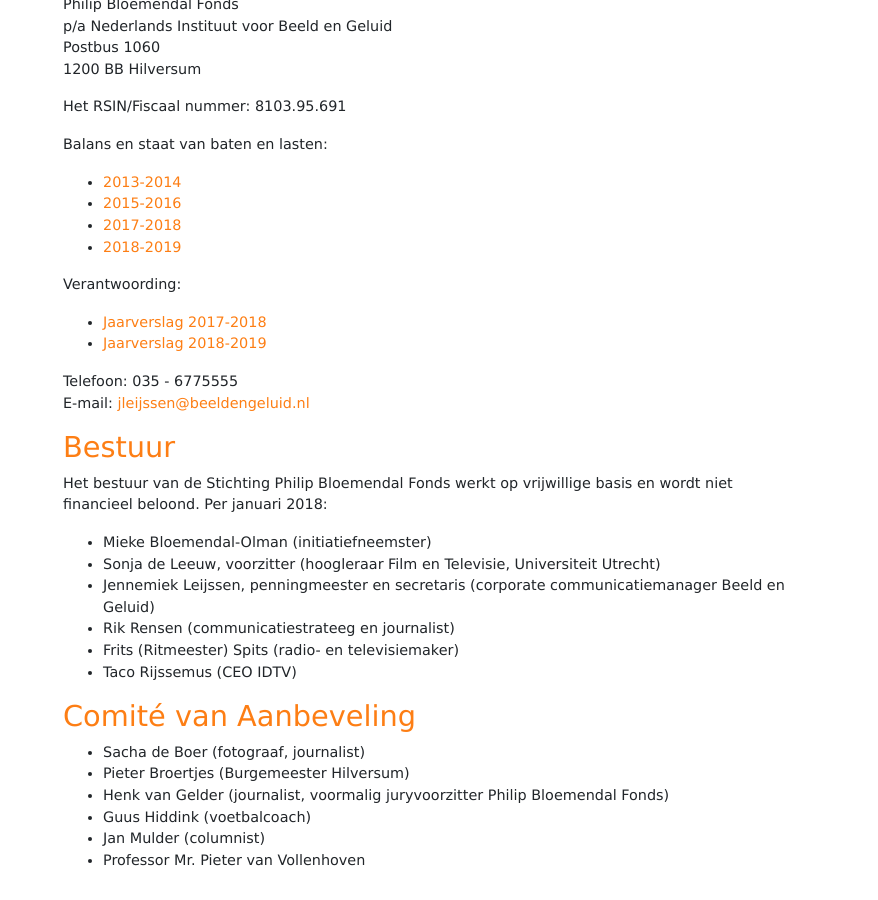
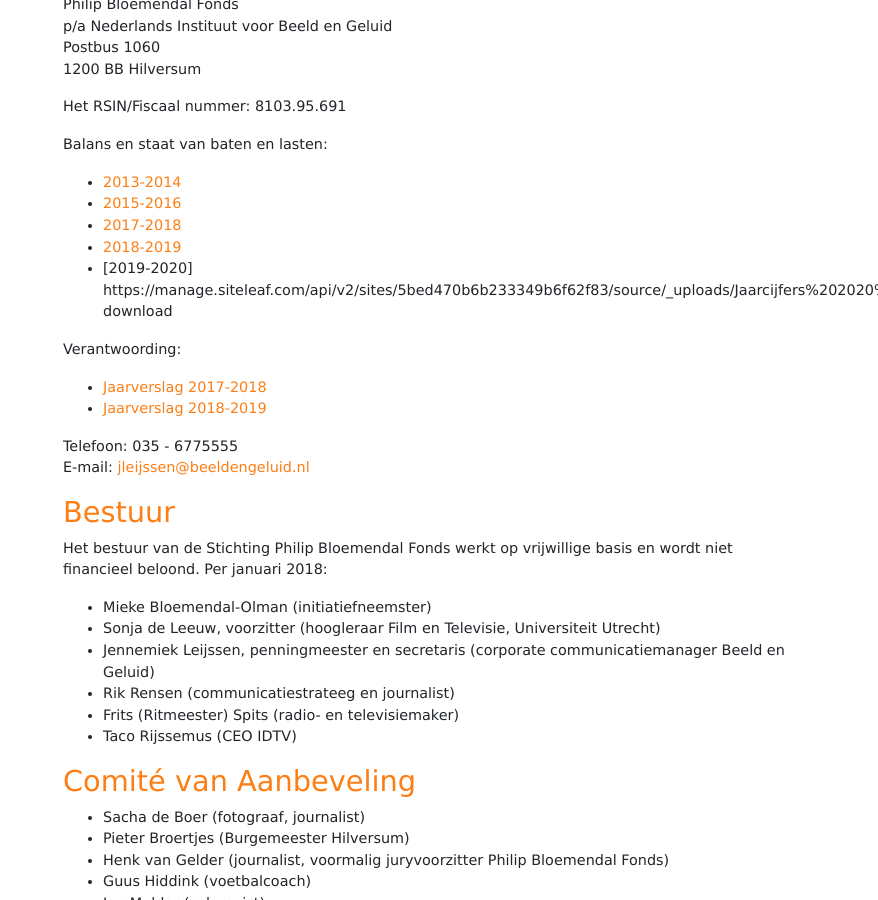
Before and after one commit to bloemendalprijs/bloemendalprijs.github.io, a Jekyll site: the page built from de-stichting.markdown, in a window 1280 px wide and 900 px high, scrolled down 749 px. Shown: the whole window, without its empty margins (402-1280 px from the left). Built offline with Jekyll 4.4.1, drawn with Linux system fonts in a browser that asks for light colours.

Commit message:
Updated De Stichting

```diff
--- a/de-stichting.markdown
+++ b/de-stichting.markdown
@@ -35,6 +35,8 @@
 * [2015-2016](/uploads/Financieeljaarverslag2015-2016PBP.pdf)
 * [2017-2018](/uploads/Ph%20Bloemendal%202017%20-%202018.pdf)
 * [2018-2019](/uploads/Financieel%20jaarverslag%20Philip%20Bloemendal%201819-5.pdf)
+* [2019-2020]
+https://manage.siteleaf.com/api/v2/sites/5bed470b6b233349b6f62f83/source/_uploads/Jaarcijfers%202020%20Stichting%20Philip%20Bloemendal%20excl.%20bankmutaties%20(1).pdf?download
 
 Verantwoording:
 * [Jaarverslag 2017-2018](/uploads/Jaarverslag2017_2018.pdf)
```
